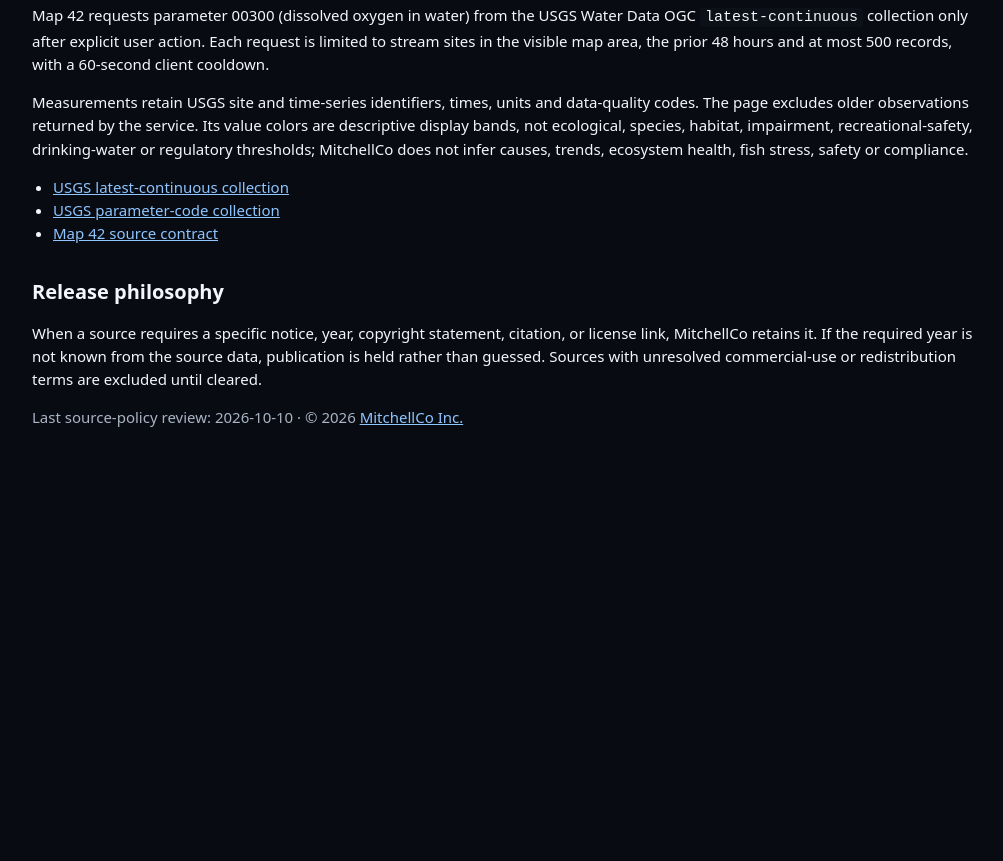
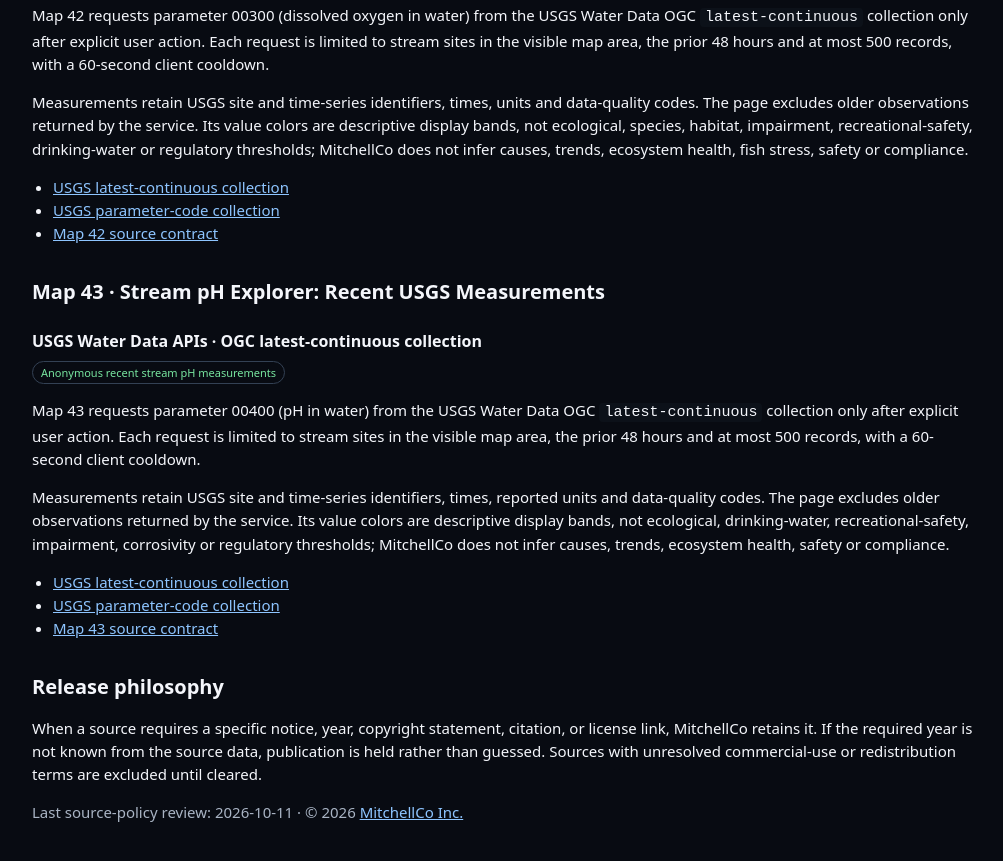
Before and after one commit to christophermitchell012/mitchellcoinc, a Jekyll site: the page maps/data-sources-licenses.html, which Jekyll copies as it is, in a window 1280 px wide and 900 px high, scrolled down 8302 px. Shown: the top 861 px of the window, without its empty margins (136-1139 px from the left). Built offline with Jekyll 4.4.1, drawn with Linux system fonts in a browser that asks for light colours; before the commit the page ends 8807 px from its top, so only the background shows below that.

Commit message:
Publish Map 43 stream pH explorer

```diff
--- a/_data/map_lastmod.json
+++ b/_data/map_lastmod.json
@@ -42,7 +42,8 @@
   "/maps/40-global-natural-events-nasa-eonet.html": "2026-10-08T14:16:58Z",
   "/maps/41-stream-temperature-latest-usgs-measurements.html": "2026-10-09T14:25:42Z",
   "/maps/42-dissolved-oxygen-recent-usgs-measurements.html": "2026-10-10T14:39:51Z",
-  "/maps/data-sources-licenses.html": "2026-10-10T14:39:51Z",
+  "/maps/43-stream-ph-recent-usgs-measurements.html": "2026-10-11T14:29:17Z",
+  "/maps/data-sources-licenses.html": "2026-10-11T14:29:17Z",
   "/maps/earthdata-eula-policy.html": "2026-09-30T18:48:18Z",
-  "/maps/index.html": "2026-10-10T14:39:51Z"
+  "/maps/index.html": "2026-10-11T14:29:17Z"
 }
--- a/maps/data-sources-licenses.html
+++ b/maps/data-sources-licenses.html
@@ -8,7 +8,7 @@
 See LICENSE and data-sources-licenses.html.
 -->
 <html lang="en"><head>
-<meta name="last-modified" content="2026-10-10T14:39:51Z"><meta charset="utf-8"><meta name="viewport" content="width=device-width,initial-scale=1">
+<meta name="last-modified" content="2026-10-11T14:29:17Z"><meta charset="utf-8"><meta name="viewport" content="width=device-width,initial-scale=1">
 <title>Data Sources and Licenses | MitchellCo Interactive Maps</title>
 <meta name="description" content="Data provenance, citations, licenses, EULA notes and attribution for MitchellCo interactive maps.">
 <meta name="robots" content="index,follow"><link rel="icon" href="assets/icons/2219cec3095bdb7c.svg"><link rel="canonical" href="https://mitchellcoinc.com/maps/data-sources-licenses.html">
@@ -153,7 +153,13 @@
 <p>Measurements retain USGS site and time-series identifiers, times, units and data-quality codes. The page excludes older observations returned by the service. Its value colors are descriptive display bands, not ecological, species, habitat, impairment, recreational-safety, drinking-water or regulatory thresholds; MitchellCo does not infer causes, trends, ecosystem health, fish stress, safety or compliance.</p>
 <ul><li><a href="https://api.waterdata.usgs.gov/ogcapi/v1/collections/latest-continuous?f=html" target="_blank" rel="noopener">USGS latest-continuous collection</a></li><li><a href="https://api.waterdata.usgs.gov/ogcapi/v1/collections/parameter-codes?f=html" target="_blank" rel="noopener">USGS parameter-code collection</a></li><li><a href="data/map42-source-license.md">Map 42 source contract</a></li></ul>
 
+<h2 id="map43">Map 43 · Stream pH Explorer: Recent USGS Measurements</h2>
+<h3>USGS Water Data APIs · OGC latest-continuous collection</h3><span class="tag">Anonymous recent stream pH measurements</span>
+<p>Map 43 requests parameter 00400 (pH in water) from the USGS Water Data OGC <code>latest-continuous</code> collection only after explicit user action. Each request is limited to stream sites in the visible map area, the prior 48 hours and at most 500 records, with a 60-second client cooldown.</p>
+<p>Measurements retain USGS site and time-series identifiers, times, reported units and data-quality codes. The page excludes older observations returned by the service. Its value colors are descriptive display bands, not ecological, drinking-water, recreational-safety, impairment, corrosivity or regulatory thresholds; MitchellCo does not infer causes, trends, ecosystem health, safety or compliance.</p>
+<ul><li><a href="https://api.waterdata.usgs.gov/ogcapi/v1/collections/latest-continuous?f=html" target="_blank" rel="noopener">USGS latest-continuous collection</a></li><li><a href="https://api.waterdata.usgs.gov/ogcapi/v1/collections/parameter-codes?f=html" target="_blank" rel="noopener">USGS parameter-code collection</a></li><li><a href="data/map43-source-license.md">Map 43 source contract</a></li></ul>
+
 <h2>Release philosophy</h2>
 <p>When a source requires a specific notice, year, copyright statement, citation, or license link, MitchellCo retains it. If the required year is not known from the source data, publication is held rather than guessed. Sources with unresolved commercial-use or redistribution terms are excluded until cleared.</p>
-<p class="muted">Last source-policy review: 2026-10-10 · © 2026 <a href="https://mitchellcoinc.com/" target="_blank" rel="noopener">MitchellCo Inc.</a></p>
+<p class="muted">Last source-policy review: 2026-10-11 · © 2026 <a href="https://mitchellcoinc.com/" target="_blank" rel="noopener">MitchellCo Inc.</a></p>
 </main></body></html>
--- a/maps/sitemap.xml
+++ b/maps/sitemap.xml
@@ -1,6 +1,6 @@
 <?xml version="1.0" encoding="UTF-8"?>
 <urlset xmlns="http://www.sitemaps.org/schemas/sitemap/0.9">
-  <url><loc>https://mitchellcoinc.com/maps/</loc><lastmod>2026-10-10T14:39:51Z</lastmod></url>
+  <url><loc>https://mitchellcoinc.com/maps/</loc><lastmod>2026-10-11T14:29:17Z</lastmod></url>
   <url><loc>https://mitchellcoinc.com/maps/00-wildfire-watch.html</loc><lastmod>2026-09-30T18:48:18Z</lastmod></url>
   <url><loc>https://mitchellcoinc.com/maps/01-flash-flood-river-flood-risk.html</loc><lastmod>2026-09-30T18:48:18Z</lastmod></url>
   <url><loc>https://mitchellcoinc.com/maps/02-extreme-heat-health-risk.html</loc><lastmod>2026-09-30T18:48:18Z</lastmod></url>
@@ -44,6 +44,7 @@
   <url><loc>https://mitchellcoinc.com/maps/40-global-natural-events-nasa-eonet.html</loc><lastmod>2026-10-08T14:16:58Z</lastmod></url>
   <url><loc>https://mitchellcoinc.com/maps/41-stream-temperature-latest-usgs-measurements.html</loc><lastmod>2026-10-09T14:25:42Z</lastmod></url>
   <url><loc>https://mitchellcoinc.com/maps/42-dissolved-oxygen-recent-usgs-measurements.html</loc><lastmod>2026-10-10T14:39:51Z</lastmod></url>
-  <url><loc>https://mitchellcoinc.com/maps/data-sources-licenses.html</loc><lastmod>2026-10-10T14:39:51Z</lastmod></url>
+  <url><loc>https://mitchellcoinc.com/maps/43-stream-ph-recent-usgs-measurements.html</loc><lastmod>2026-10-11T14:29:17Z</lastmod></url>
+  <url><loc>https://mitchellcoinc.com/maps/data-sources-licenses.html</loc><lastmod>2026-10-11T14:29:17Z</lastmod></url>
   <url><loc>https://mitchellcoinc.com/maps/earthdata-eula-policy.html</loc><lastmod>2026-09-30T18:48:18Z</lastmod></url>
 </urlset>
```
Also changed, not shown: maps/43-stream-ph-recent-usgs-measurements.html (added, +18 -0 lines), maps/README.md (+3 -1 lines), maps/data/map43-source-license.md (added, +38 -0 lines), maps/index.html (+3 -2 lines), maps/assets/icons/stream-ph.svg (added).
